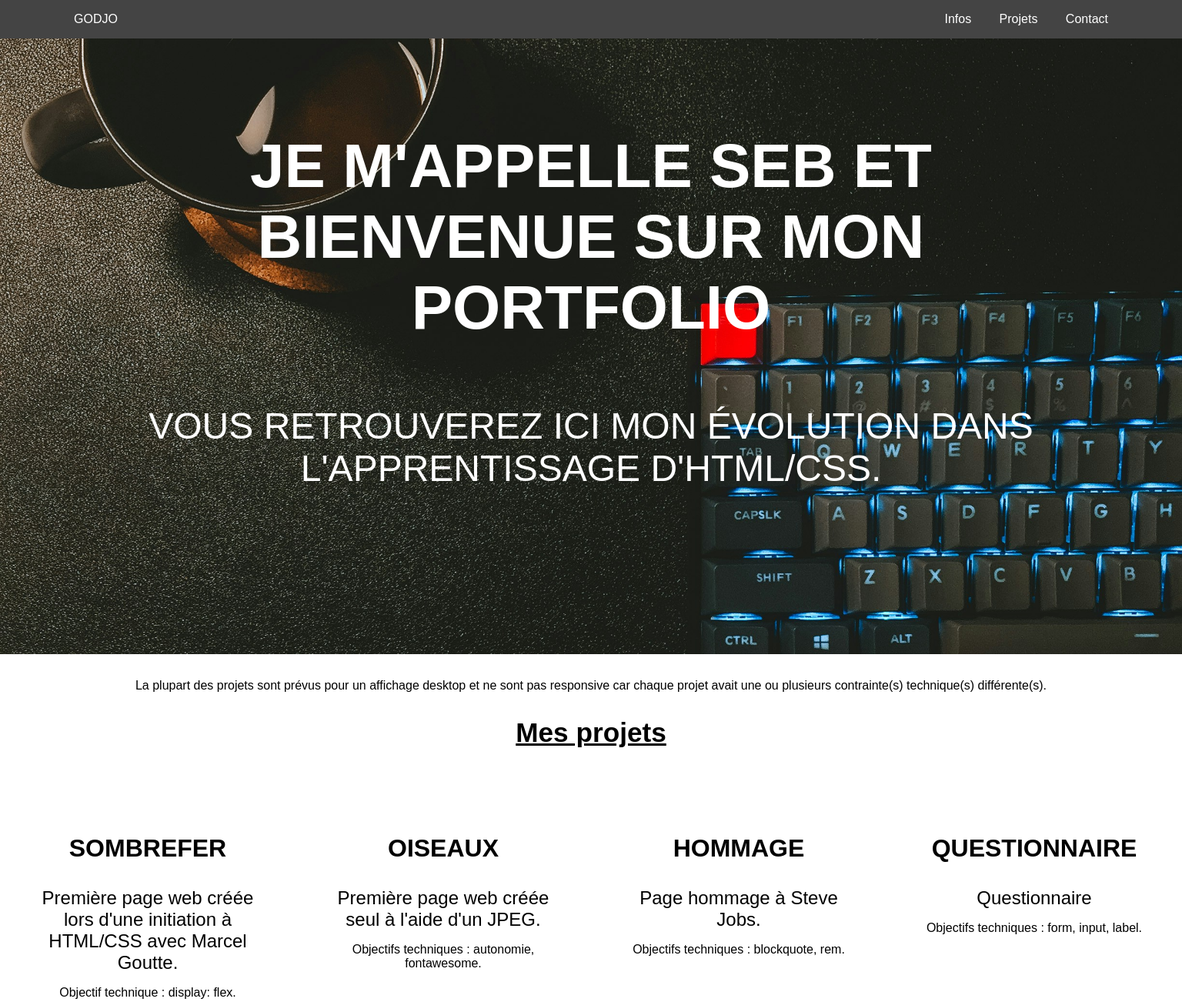
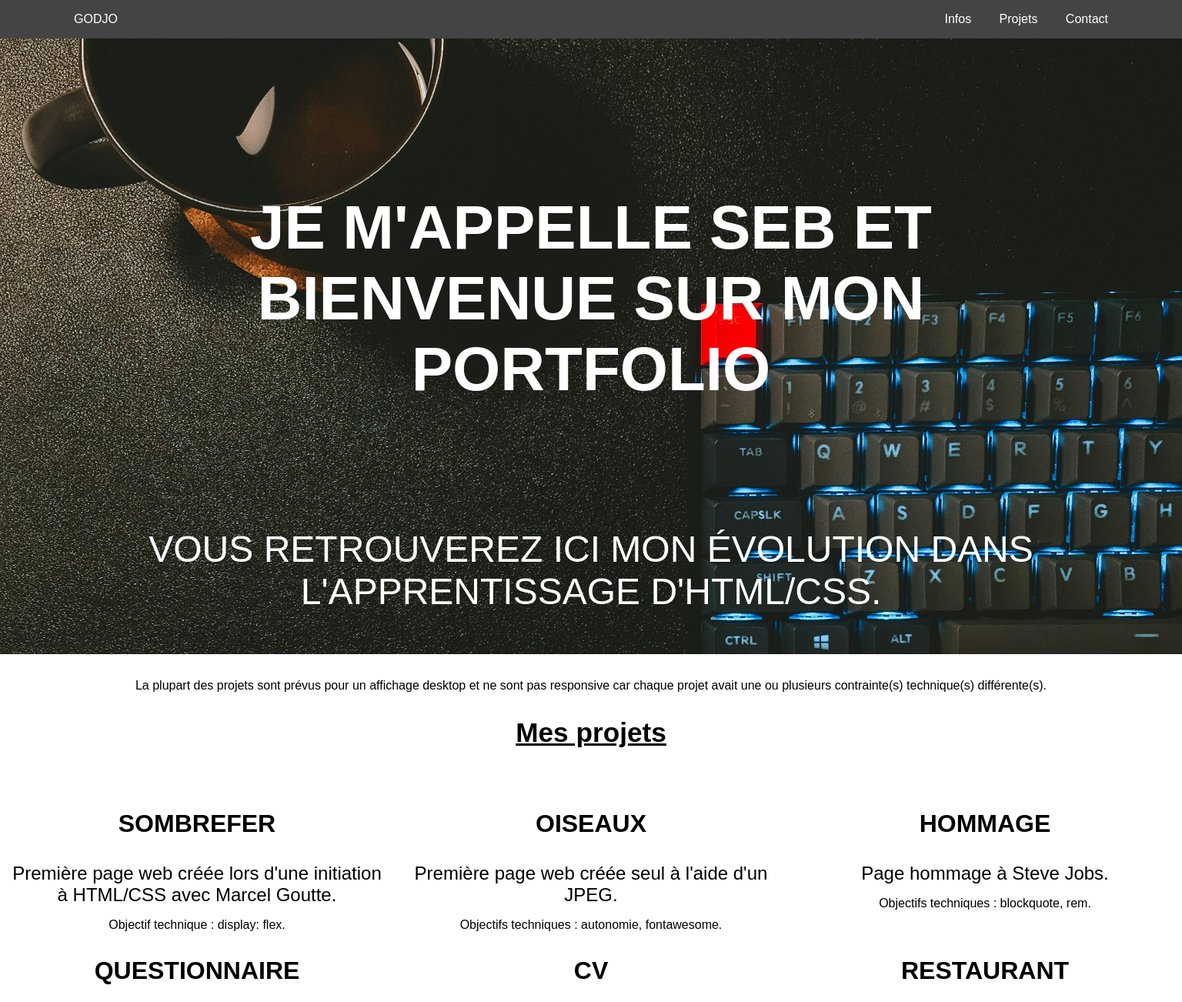
Before and after one commit to GodjoJr/portfolio, a plain HTML site: page index.html in a window 1536 px wide. Shown: the top 1302 px of the page at 77% size. Drawn offline with Linux system fonts and the light colour scheme.

Commit message:
Amélioration responsive

```diff
--- a/assets/style.css
+++ b/assets/style.css
@@ -59,8 +59,8 @@ header p {
 #infos h1{
     text-align: center;
     font-size: 5rem;
-    margin-top: 15vh;
-    margin-bottom: 10vh;
+    margin-top: 20vh;
+    margin-bottom: 15vh;
     padding: 0 15rem;
 }
 
@@ -101,6 +101,10 @@ h2 {
     color: black;
     text-transform: uppercase;
 }
+.slider div{
+    width: 60vh;
+    margin-bottom: 2rem;
+}
 
 .slider a:hover{
     text-decoration: underline;
@@ -111,6 +115,7 @@ h2 {
     margin-bottom: 1rem;
     font-size: 1.5rem;
 }
+
 
 @media only screen and (max-width: 450px) {
 
@@ -154,8 +159,8 @@ h2 {
     #infos h1{
         text-align: center;
         font-size: 3rem;
-        margin-top: 10vh;
-        margin-bottom: 10vh;
+        margin-top: 15vh;
+        margin-bottom: 15vh;
         padding: 0
     }
 
@@ -189,6 +194,8 @@ h2 {
 
     .slider div {
        margin-bottom: 2rem;
+       width: auto;
+
     }
 
     .slider a{
@@ -213,10 +220,10 @@ h2 {
 
     }
 
-    @media only screen and (min-width: 1000px) {
-        .slider div{
-            width: 40vh;
-            height: auto;
-            margin-top: 2rem;
+    @media only screen and (min-width: 1300px) {
+        #infos h1{
+            margin-top: 25vh;
+            margin-bottom: 20vh;
+            padding: 0 15rem;
         }
     }
```
